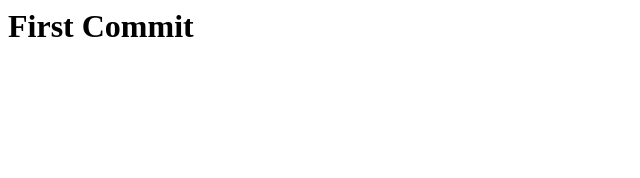
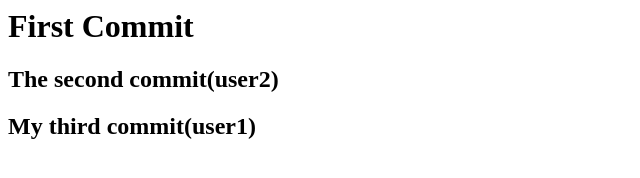
Before and after one commit to webey/sayme.github.io, a plain HTML site: page index.html in a window 1280 px wide. Shown: the whole page, without its empty margins (0-640 px from the left). Drawn offline with Linux system fonts and the light colour scheme.

```diff
--- a/index.html
+++ b/index.html
@@ -1 +1,3 @@
 <h1>First Commit</h1>
+<h2>The second commit(user2)</h2>
+<h2>My third commit(user1)</h2>
```
